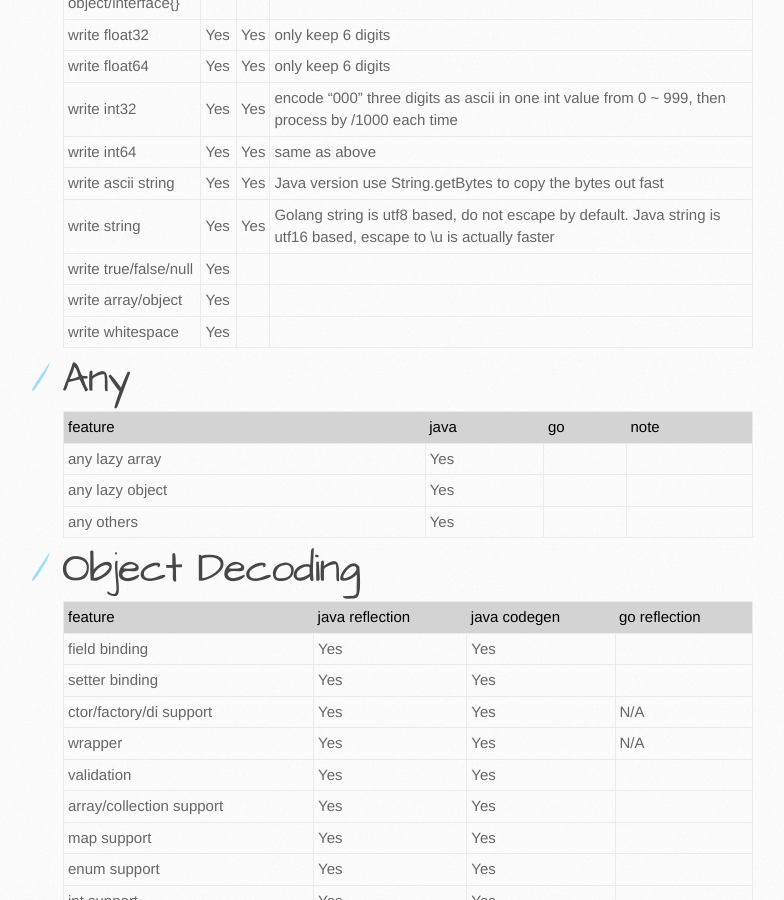
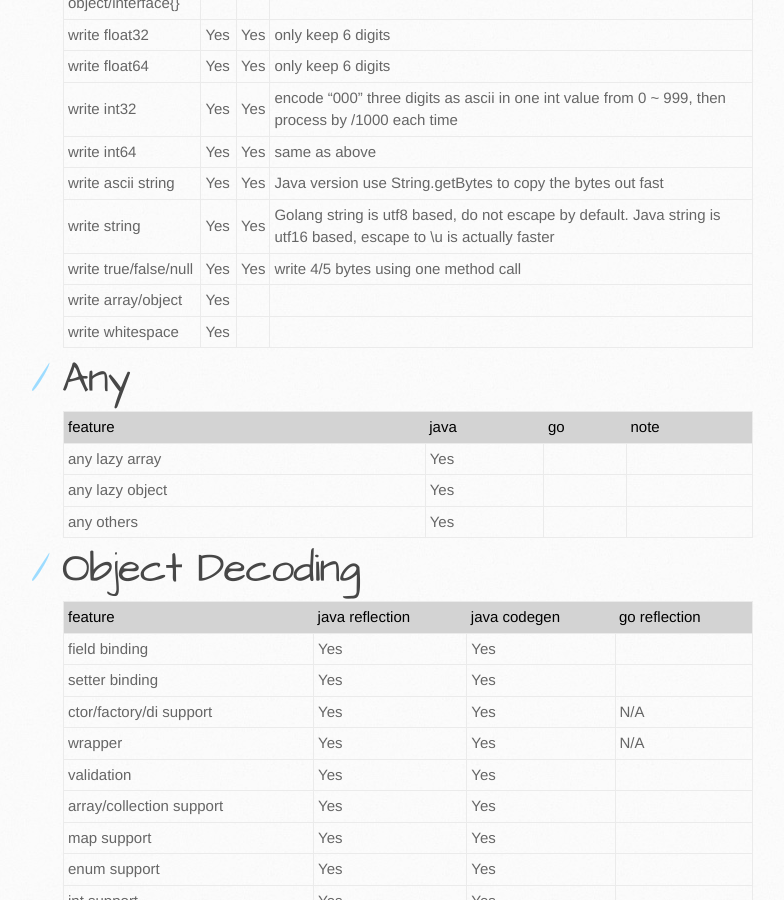
Before and after one commit to json-iterator/json-iterator.github.io, a Jekyll site: the page built from features.md, in a window 1280 px wide and 900 px high, scrolled down 1838 px. Shown: the whole window, without its empty margins (107-891 px from the left). Built offline with Jekyll 4.4.1, drawn with Linux system fonts in a browser that asks for light colours; comment, search, counter and statistics services are not loaded.

Commit message:
Update features.md

```diff
--- a/features.md
+++ b/features.md
@@ -43,7 +43,7 @@ title: Jsoniter Features (Java Version)
 | write int64 | Yes | Yes | same as above |
 | write ascii string | Yes | Yes | Java version use String.getBytes to copy the bytes out fast |
 | write string | Yes | Yes | Golang string is utf8 based, do not escape by default. Java string is utf16 based, escape to \u is actually faster |
-| write true/false/null | Yes |  |
+| write true/false/null | Yes | Yes | write 4/5 bytes using one method call |
 | write array/object | Yes |  |
 | write whitespace | Yes |  |
 
```
